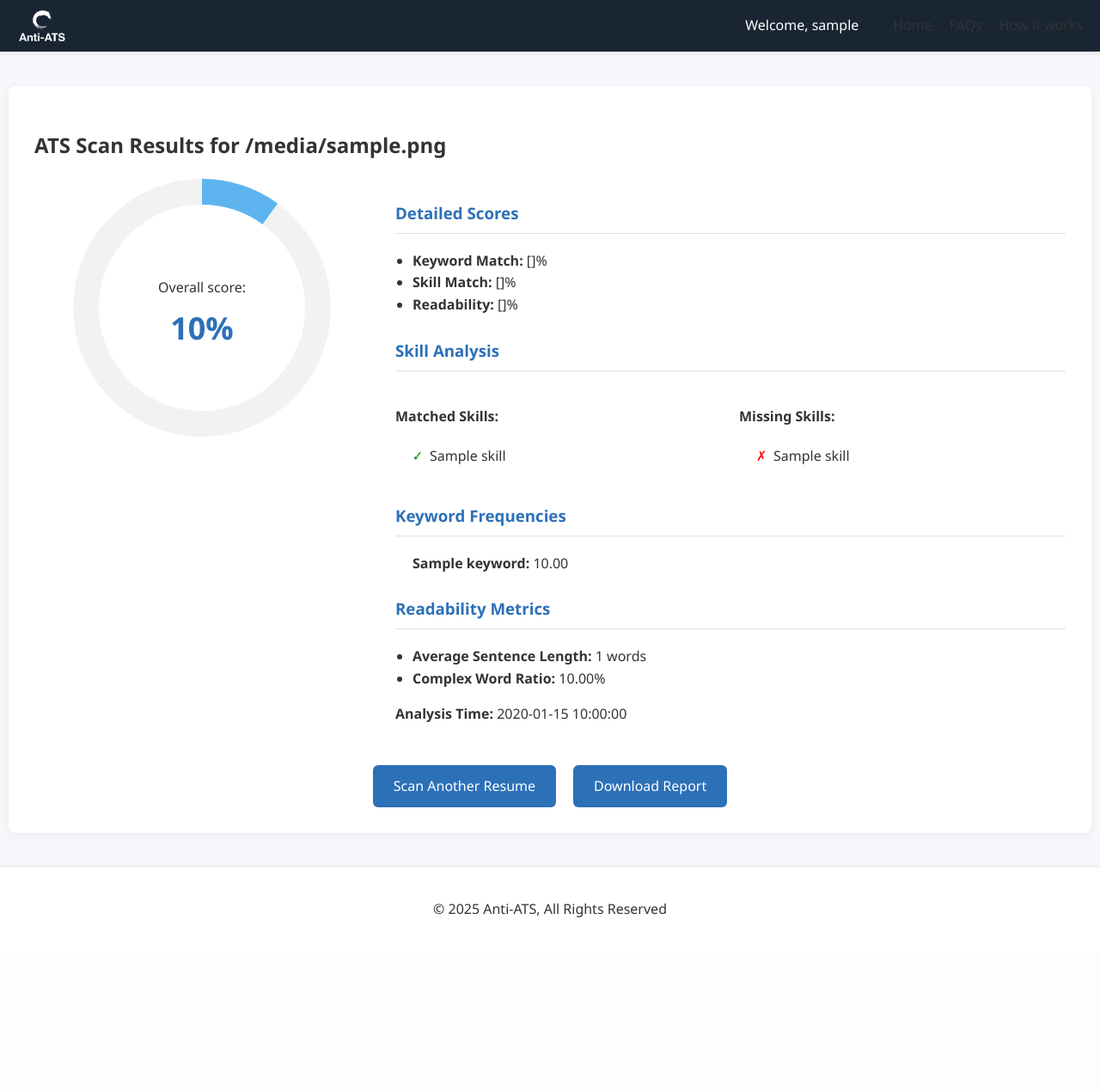
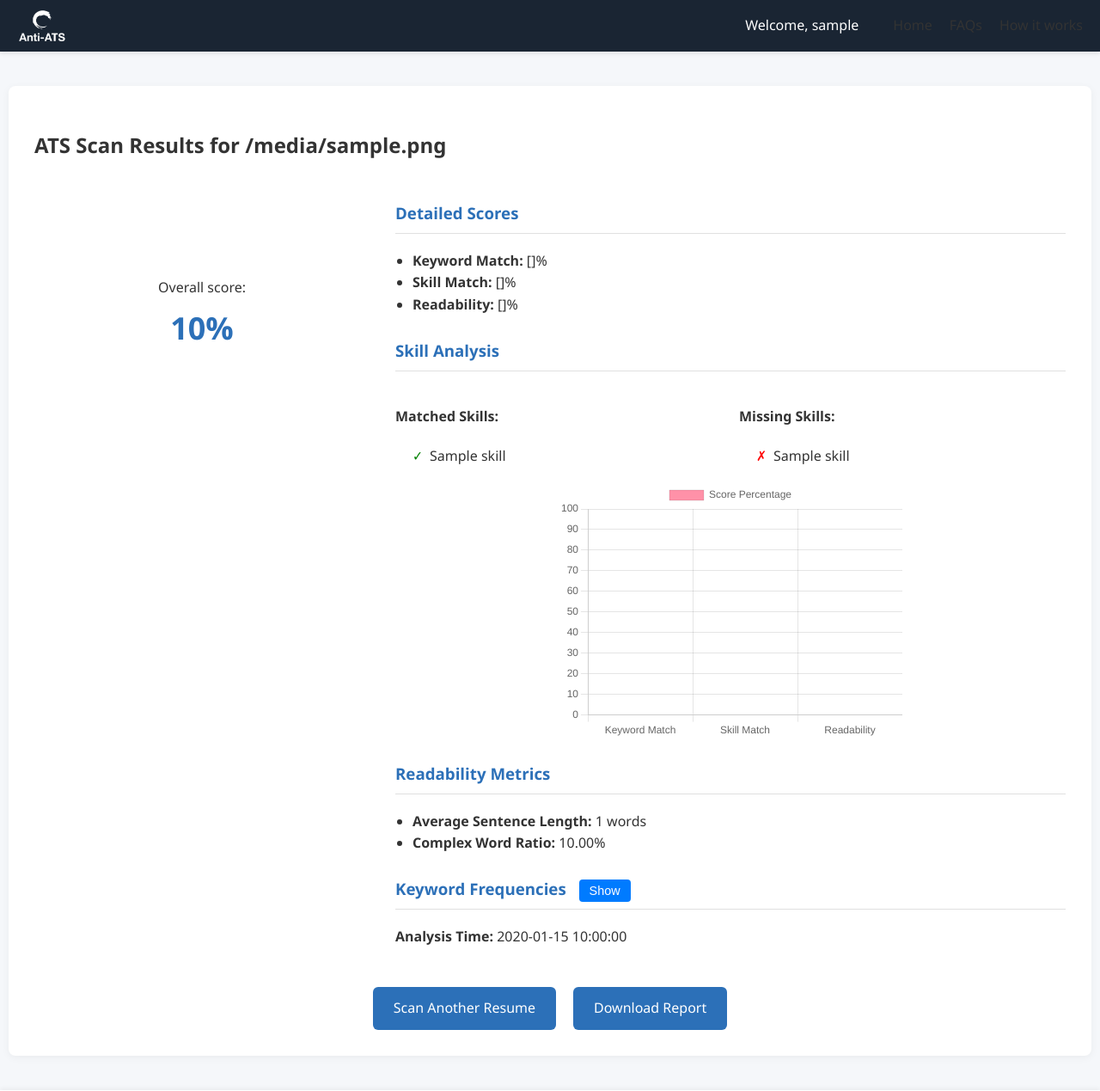
Before and after one commit to anonode/anti-ats, a Flask app: template app/templates/results.html in a window 1280 px wide. Shown: the top 1269 px of the page at 86% size. Before the commit the page ends 1067 px from the top, so only its background shows below. Run offline with Flask 3, Linux system fonts and the light colour scheme; the template is opened without the code that fills it: most values are stand-ins (such as "Sample title", 1, 10 or a date in 2020); parts of the project's set-up code (start-up, migrations or seed data) failed here and were passed over.

Commit message:
add safer JSON serialization; Deserialization attack preventative (not solution); add some styling to results page

```diff
--- a/app/templates/results.html
+++ b/app/templates/results.html
@@ -6,6 +6,32 @@
     <title>ATS Scan Results</title>
     <link rel="stylesheet" href="{{ url_for('static', filename='submissions.css') }}">
     <script src="https://cdn.jsdelivr.net/npm/chart.js"></script>
+    <style>
+        #keyword-section {
+            display: none;
+
+        }
+        .toggle-btn {
+            margin-left: 10px;
+            padding: 5px 12px;
+            font-size: 0.9rem;
+            background-color: #007bff;
+            border: none;
+            border-radius: 4px;
+            color: white;
+            cursor: pointer;
+            transition: background-color 0.3s ease;
+        }
+
+        .toggle-btn:hover {
+            background-color: #0056b3;
+        }
+
+        .toggle-btn:focus {
+            outline: none;
+            box-shadow: 0 0 0 2px rgba(0, 123, 255, 0.4);
+        }
+    </style>
 </head>
 <body class="light-theme">
     <div class="navbar3">
@@ -65,8 +91,23 @@
                     </div>
                 </div>
 
-                <h3>Keyword Frequencies</h3>
-                <div class="keyword-section">
+                <!--BAR CHART-->
+                <div class="chart-wrapper">
+                    <canvas id="detailsChart" width="400" height="300"></canvas>
+                </div>
+
+                <h3>Readability Metrics</h3>
+                <ul>
+                    <li><strong>Average Sentence Length:</strong> {{ results.readability_metrics.avg_sentence_length }} words</li>
+                    <li><strong>Complex Word Ratio:</strong> {{ "%.2f"|format(results.readability_metrics.complex_word_ratio * 100) }}%</li>
+                </ul>
+
+                <h3>
+                    Keyword Frequencies
+                    <button id="toggle-keywords" class="toggle-btn">Show</button>
+                </h3>
+
+                <div class="keyword-section" id="keyword-section" style="display: none;">
                     {% if results.keywords.frequencies %}
                         <ul class="keyword-list">
                             {% for keyword, frequency in results.keywords.frequencies.items() %}
@@ -78,15 +119,11 @@
                     {% endif %}
                 </div>
 
-                <h3>Readability Metrics</h3>
-                <ul>
-                    <li><strong>Average Sentence Length:</strong> {{ results.readability_metrics.avg_sentence_length }} words</li>
-                    <li><strong>Complex Word Ratio:</strong> {{ "%.2f"|format(results.readability_metrics.complex_word_ratio * 100) }}%</li>
-                </ul>
 
                 <p><strong>Analysis Time:</strong> {{ results.metadata.timestamp }}</p>
             </div>
         </div>
+
 
         <div class="action-buttons">
             <a href="{{ url_for('submissions') }}" class="btn back-btn">Scan Another Resume</a>
@@ -103,10 +140,11 @@
             const ctx = document.getElementById('scoreChart').getContext('2d');
 
             // Data from Flask
-            const overallScore = {{ results.summary.overall_score }};
-            const keywordScore = {{ results.summary.keyword_match }};
-            const skillScore = {{ results.summary.skill_match }};
-            const readabilityScore = {{ results.summary.readability }};
+            const summary = {{ results.summary | tojson }};
+            const overallScore = summary.overallScore;
+            const keywordScore = summary.keyword_match;
+            const skillScore = summary.skill_match;
+            const readabilityScore = summary.readabilityScore;
 
             // Create chart
             const scoreChart = new Chart(ctx, {
@@ -164,6 +202,15 @@
                 }
             });
 
+        // Toggle keyword section
+        const toggleBtn = document.getElementById('toggle-keywords');
+        const keywordSection = document.getElementById('keyword-section');
+        toggleBtn.addEventListener('click', () => {
+            const isHidden = keywordSection.style.display === 'none';
+            keywordSection.style.display = keywordSection.style.display === 'none' ? 'block' : 'none';
+            toggleBtn.textContent = isHidden ? 'Hide' : 'Show';
+        });
+
         });
     </script>
 </body>
```
